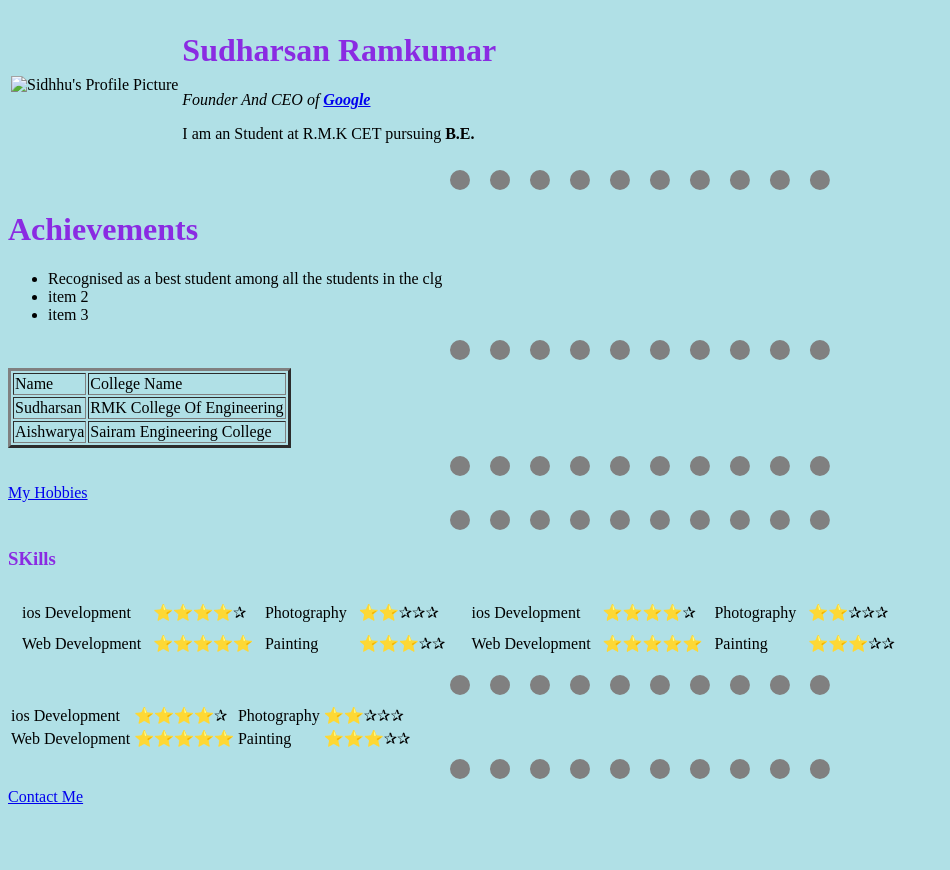
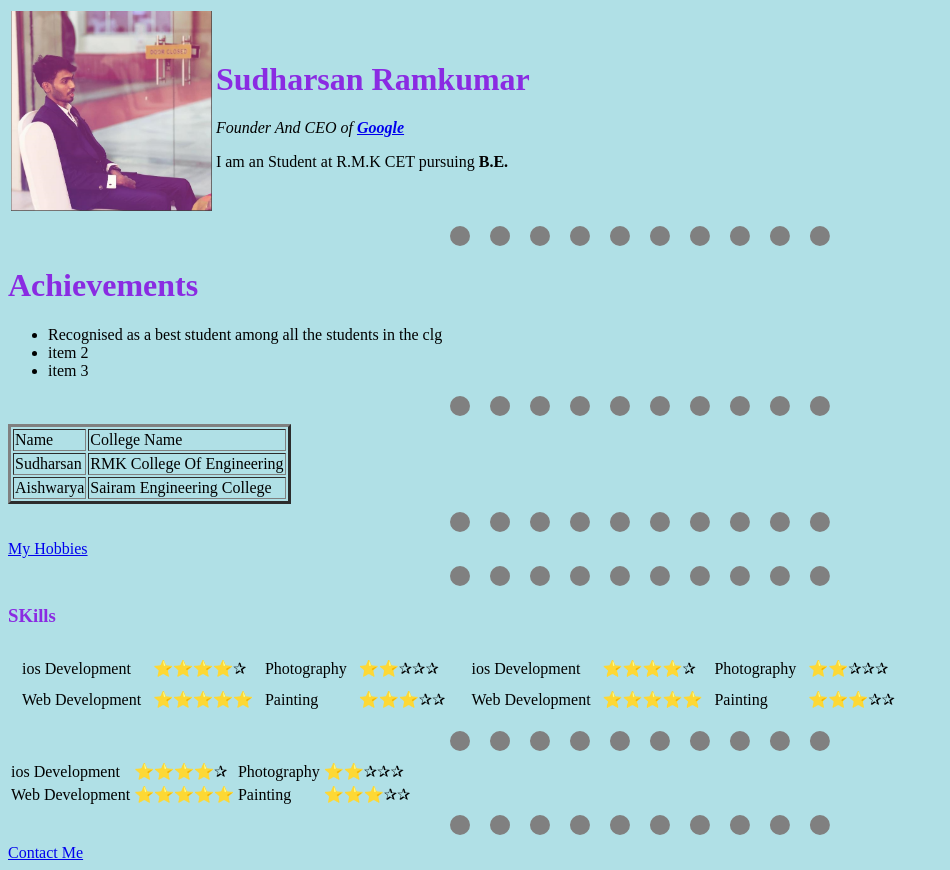
Before and after one commit to Sidhhu14/cv, a plain HTML site: page index.html in a window 1280 px wide. Shown: the whole page, without its empty margins (0-950 px from the left). Before the commit the page ends 814 px from the top, so only its background shows below. Drawn offline with Linux system fonts and the light colour scheme.

Commit message:
Update index.html

```diff
--- a/index.html
+++ b/index.html
@@ -10,7 +10,7 @@
     <body style="background-color: powderblue;">
         <table>
             <tr>
-                <td><img src="D:\Images\jc-gellidon-E3NUmCScugo-unsplash.jpg" alt="Sidhhu's Profile Picture"></td>
+                <td><img src="sidhhu.png" alt="Sidhhu's Profile Picture"></td>
                 <td><h1>Sudharsan Ramkumar</h1>
                     <p><em>Founder And CEO of <strong><a href="https://www.google.com/">Google</a></em></strong></p>
                     <p>I am an Student at R.M.K CET pursuing <strong>B.E.</strong></p></td>
```
